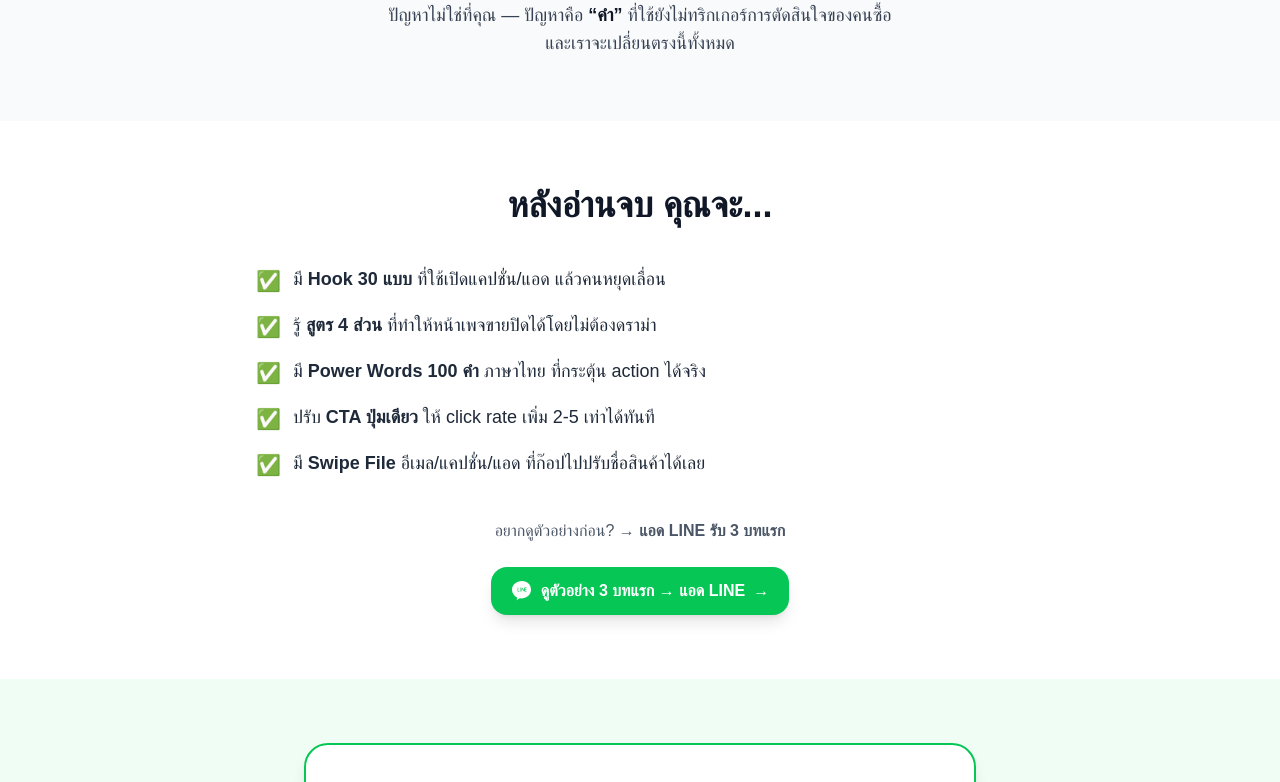
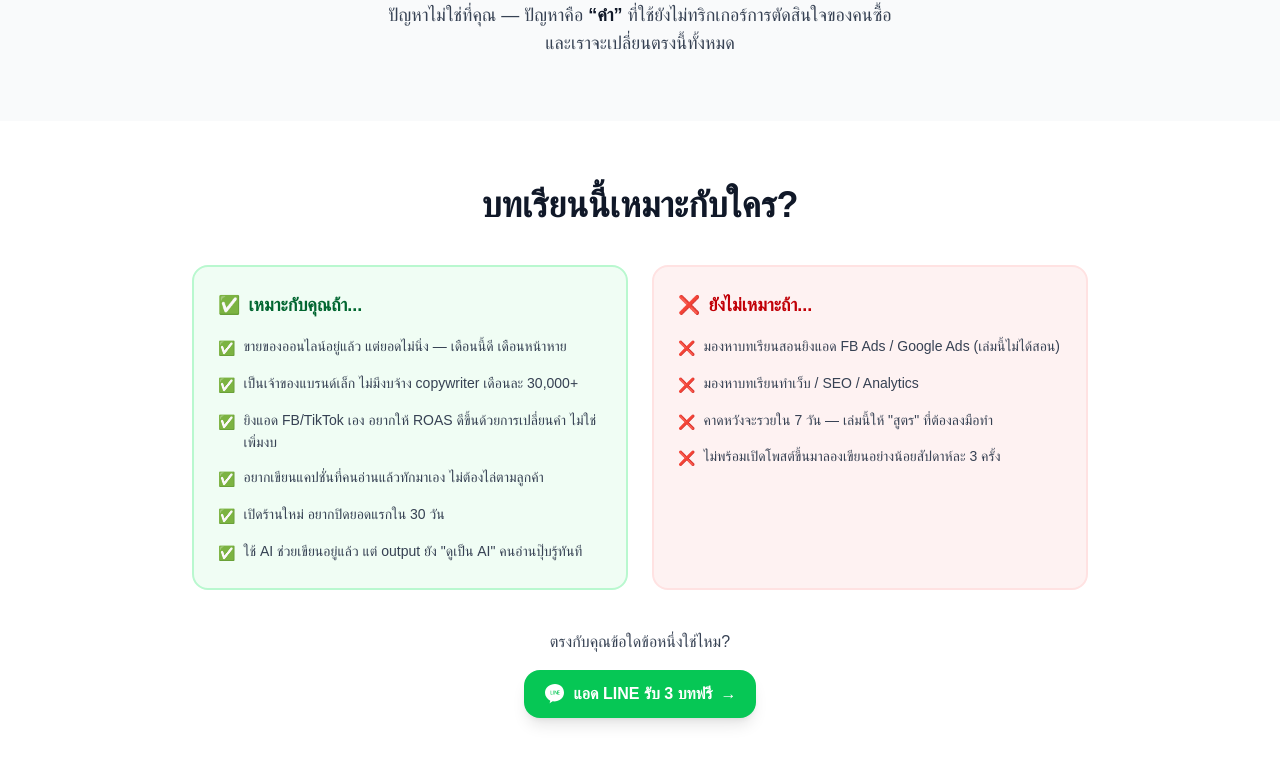
Before and after one commit to kittichon-git/phachara-landing, a Next.js app: page / in a window 1280 px wide. Shown: the part 1320-2102 px from the top of the page. Built offline with nearby package versions, Linux system fonts and the light colour scheme; no server answers.

Commit message:
feat(B21): add S3 "บทเรียนนี้เหมาะกับใคร" qualifier section

```diff
--- a/app/page.tsx
+++ b/app/page.tsx
@@ -1,5 +1,6 @@
 import Hero from '@/components/Hero'
 import S2Pain from '@/components/sections/S2Pain'
+import S3FitCheck from '@/components/sections/S3FitCheck'
 import S3Promise from '@/components/sections/S3Promise'
 import S4Preview from '@/components/sections/S4Preview'
 import S5Author from '@/components/sections/S5Author'
@@ -19,6 +20,7 @@ export default function Home() {
       <main>
         <Hero />
         <S2Pain />
+        <S3FitCheck />
         <S3Promise />
         <S4Preview />
         <S5Author />
--- /dev/null
+++ b/components/sections/S3FitCheck.tsx
@@ -0,0 +1,74 @@
+import LineCTAButton from '@/components/LineCTAButton'
+
+const fitItems = [
+  'ขายของออนไลน์อยู่แล้ว แต่ยอดไม่นิ่ง — เดือนนี้ดี เดือนหน้าหาย',
+  'เป็นเจ้าของแบรนด์เล็ก ไม่มีงบจ้าง copywriter เดือนละ 30,000+',
+  'ยิงแอด FB/TikTok เอง อยากให้ ROAS ดีขึ้นด้วยการเปลี่ยนคำ ไม่ใช่เพิ่มงบ',
+  'อยากเขียนแคปชั่นที่คนอ่านแล้วทักมาเอง ไม่ต้องไล่ตามลูกค้า',
+  'เปิดร้านใหม่ อยากปิดยอดแรกใน 30 วัน',
+  'ใช้ AI ช่วยเขียนอยู่แล้ว แต่ output ยัง "ดูเป็น AI" คนอ่านปุ๊บรู้ทันที',
+]
+
+const notFitItems = [
+  'มองหาบทเรียนสอนยิงแอด FB Ads / Google Ads (เล่มนี้ไม่ได้สอน)',
+  'มองหาบทเรียนทำเว็บ / SEO / Analytics',
+  'คาดหวังจะรวยใน 7 วัน — เล่มนี้ให้ "สูตร" ที่ต้องลงมือทำ',
+  'ไม่พร้อมเปิดโพสต์ขึ้นมาลองเขียนอย่างน้อยสัปดาห์ละ 3 ครั้ง',
+]
+
+export default function S3FitCheck() {
+  return (
+    <section className="bg-white py-16 px-4" aria-labelledby="fitcheck-headline">
+      <div className="max-w-4xl mx-auto">
+        <h2
+          id="fitcheck-headline"
+          className="text-3xl sm:text-4xl font-bold text-gray-900 text-center mb-10"
+        >
+          บทเรียนนี้เหมาะกับใคร?
+        </h2>
+
+        <div className="grid grid-cols-1 md:grid-cols-2 gap-6 mb-10">
+          {/* ✅ Fit */}
+          <div className="rounded-2xl border-2 border-green-200 bg-green-50 p-6">
+            <h3 className="font-bold text-green-800 text-lg mb-4 flex items-center gap-2">
+              <span aria-hidden="true">✅</span> เหมาะกับคุณถ้า...
+            </h3>
+            <ul className="space-y-3">
+              {fitItems.map((item) => (
+                <li key={item} className="flex items-start gap-2 text-gray-700 text-sm leading-relaxed">
+                  <span className="text-green-500 mt-0.5 shrink-0" aria-hidden="true">✅</span>
+                  {item}
+                </li>
+              ))}
+            </ul>
+          </div>
+
+          {/* ❌ Not Fit */}
+          <div className="rounded-2xl border-2 border-red-100 bg-red-50 p-6">
+            <h3 className="font-bold text-red-700 text-lg mb-4 flex items-center gap-2">
+              <span aria-hidden="true">❌</span> ยังไม่เหมาะถ้า...
+            </h3>
+            <ul className="space-y-3">
+              {notFitItems.map((item) => (
+                <li key={item} className="flex items-start gap-2 text-gray-700 text-sm leading-relaxed">
+                  <span className="text-red-400 mt-0.5 shrink-0" aria-hidden="true">❌</span>
+                  {item}
+                </li>
+              ))}
+            </ul>
+          </div>
+        </div>
+
+        {/* Mini-CTA */}
+        <div className="text-center">
+          <p className="text-gray-700 font-medium mb-4">ตรงกับคุณข้อใดข้อหนึ่งใช่ไหม?</p>
+          <LineCTAButton
+            position="s3"
+            label="แอด LINE รับ 3 บทฟรี"
+            size="md"
+          />
+        </div>
+      </div>
+    </section>
+  )
+}
--- a/lib/constants.ts
+++ b/lib/constants.ts
@@ -29,7 +29,7 @@ export const INSTRUCTOR = {
 /** LINE OA deep link — append UTM per call-to-action position */
 const LINE_BASE = "https://lin.ee/049vlbwy"
 
-export type LinePosition = "hero" | "s4" | "s9" | "sticky" | "curriculum"
+export type LinePosition = "hero" | "s3" | "s4" | "s9" | "sticky" | "curriculum"
 
 export function lineUrl(position: LinePosition): string {
   return `${LINE_BASE}?utm_source=sp&utm_medium=sp_${position}`
```
